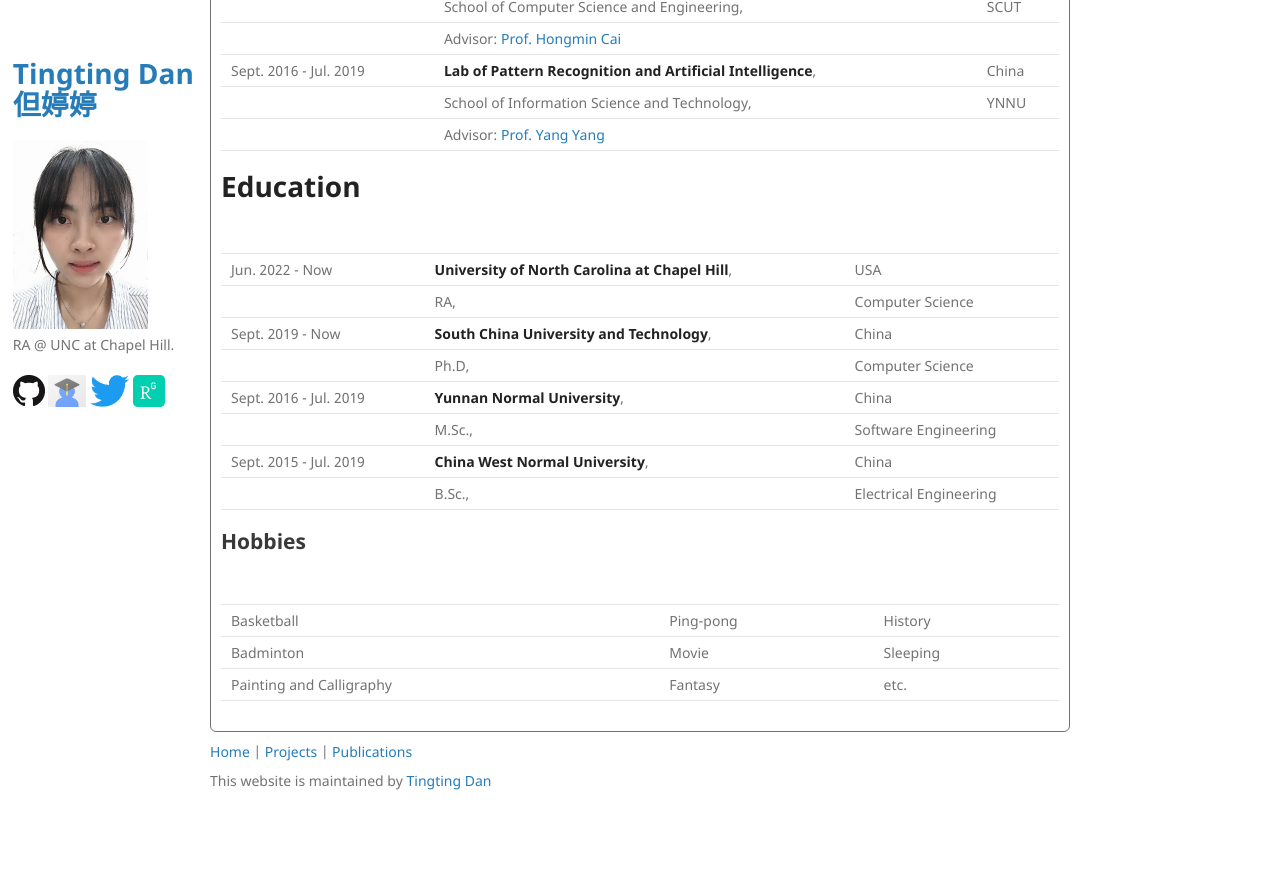
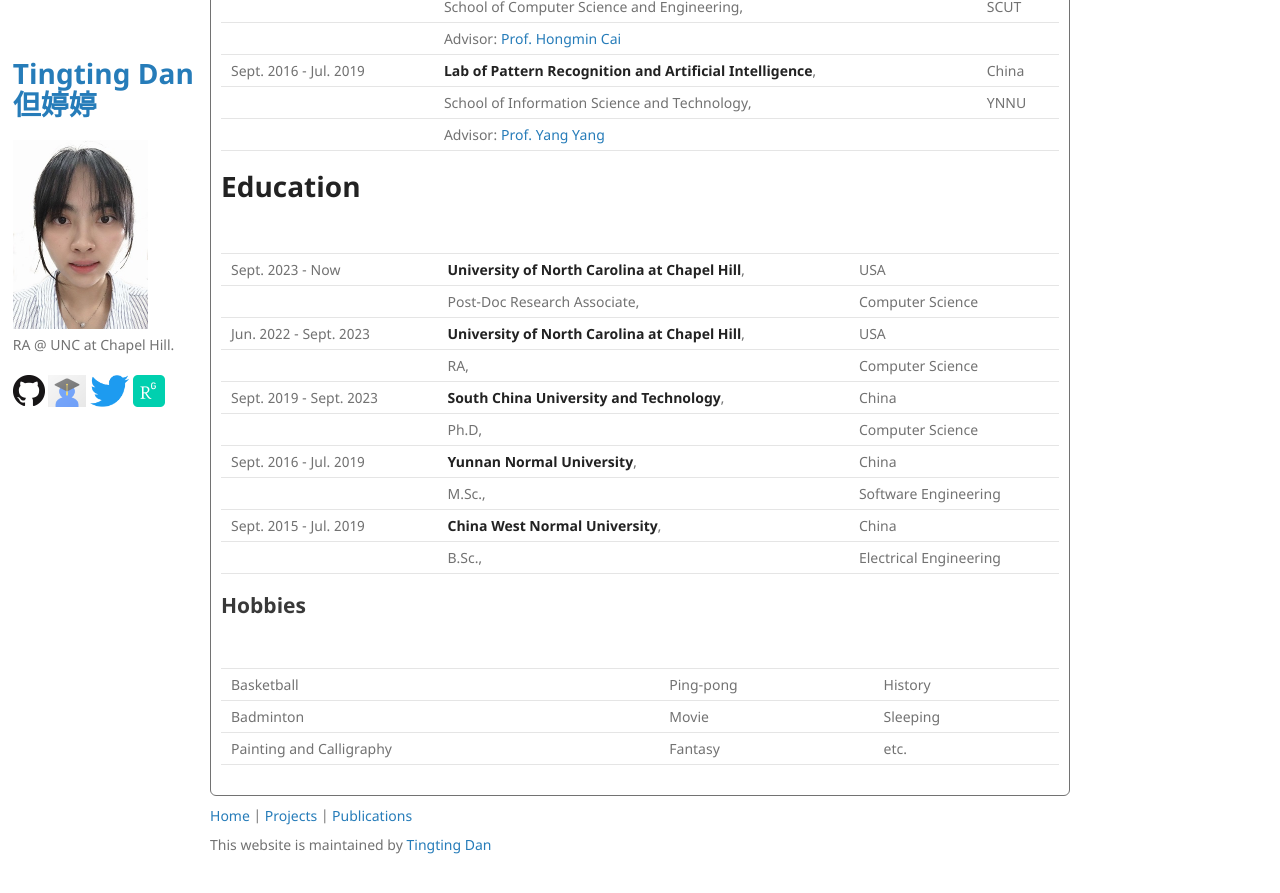
Before and after one commit to Dandy5721/dandy.github.io, a Jekyll site: the page built from index.md, in a window 1280 px wide and 900 px high, scrolled down 1348 px. Shown: the top 893 px of the window. Built offline with Jekyll 4.4.1, drawn with Linux system fonts in a browser that asks for light colours; our own code applies the rules of GitHub Pages for plain Markdown files; before the commit the page ends 2209 px from its top, so only the background shows below that.

Commit message:
Update index.md

```diff
--- a/index.md
+++ b/index.md
@@ -73,9 +73,11 @@ I am interested in neuroimage data analysis, and geometric deep learning.
 
 |         |           |   |
 |:-------------|:------------------|:------|
-| Jun. 2022 - Now         | **University of North Carolina at Chapel Hill**, | USA  |
+| Sept. 2023 - Now        | **University of North Carolina at Chapel Hill**, | USA  |
+|                                     | Post-Doc Research Associate,      | Computer Science  |
+| Jun. 2022 - Sept. 2023         | **University of North Carolina at Chapel Hill**, | USA  |
 |                                     | RA,                       | Computer Science  |
-| Sept. 2019 - Now         | **South China University and Technology**, | China  |
+| Sept. 2019 - Sept. 2023         | **South China University and Technology**, | China  |
 |                                     | Ph.D,                       | Computer Science  |
 | Sept. 2016 - Jul. 2019   | **Yunnan Normal University**, | China  |
 |                                     | M.Sc.,                       |  Software Engineering |
```
